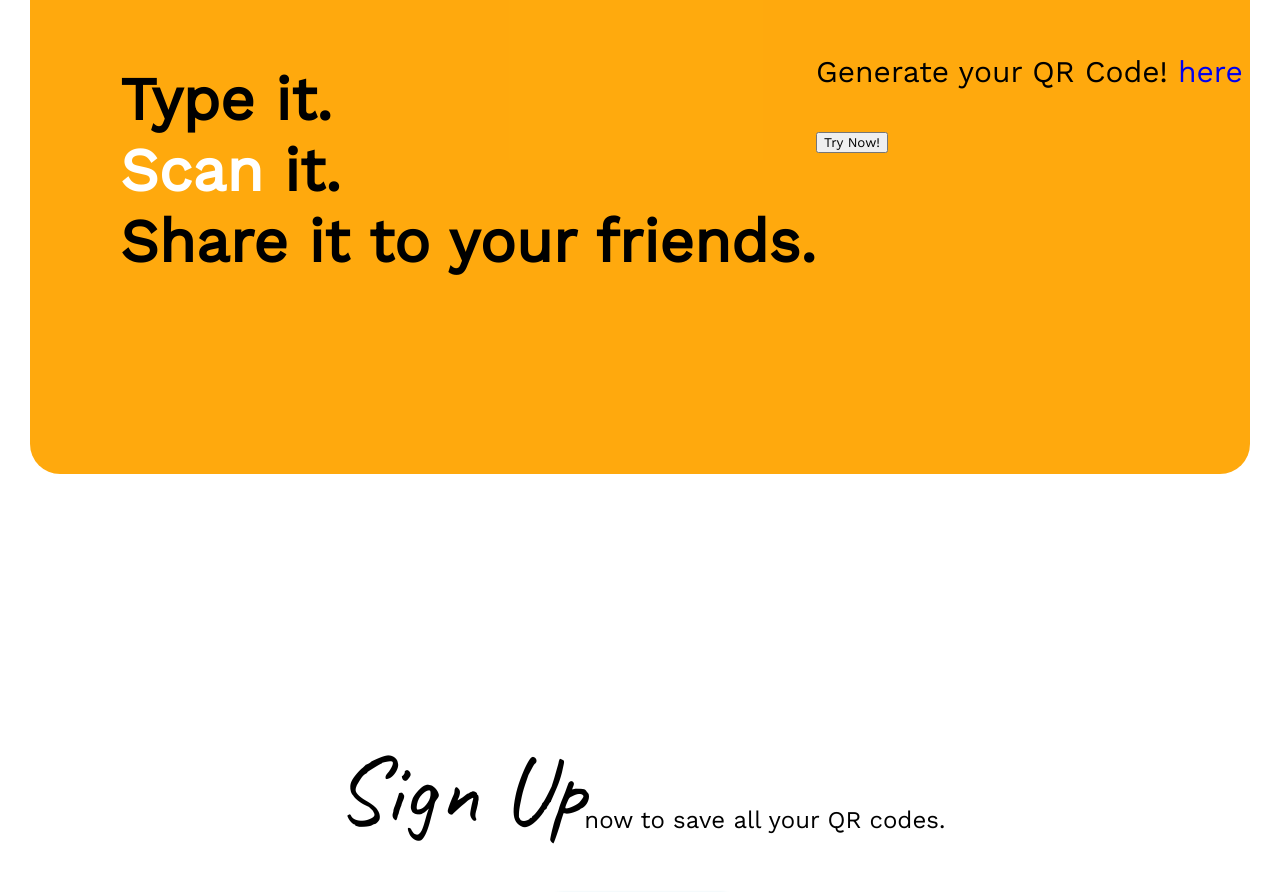
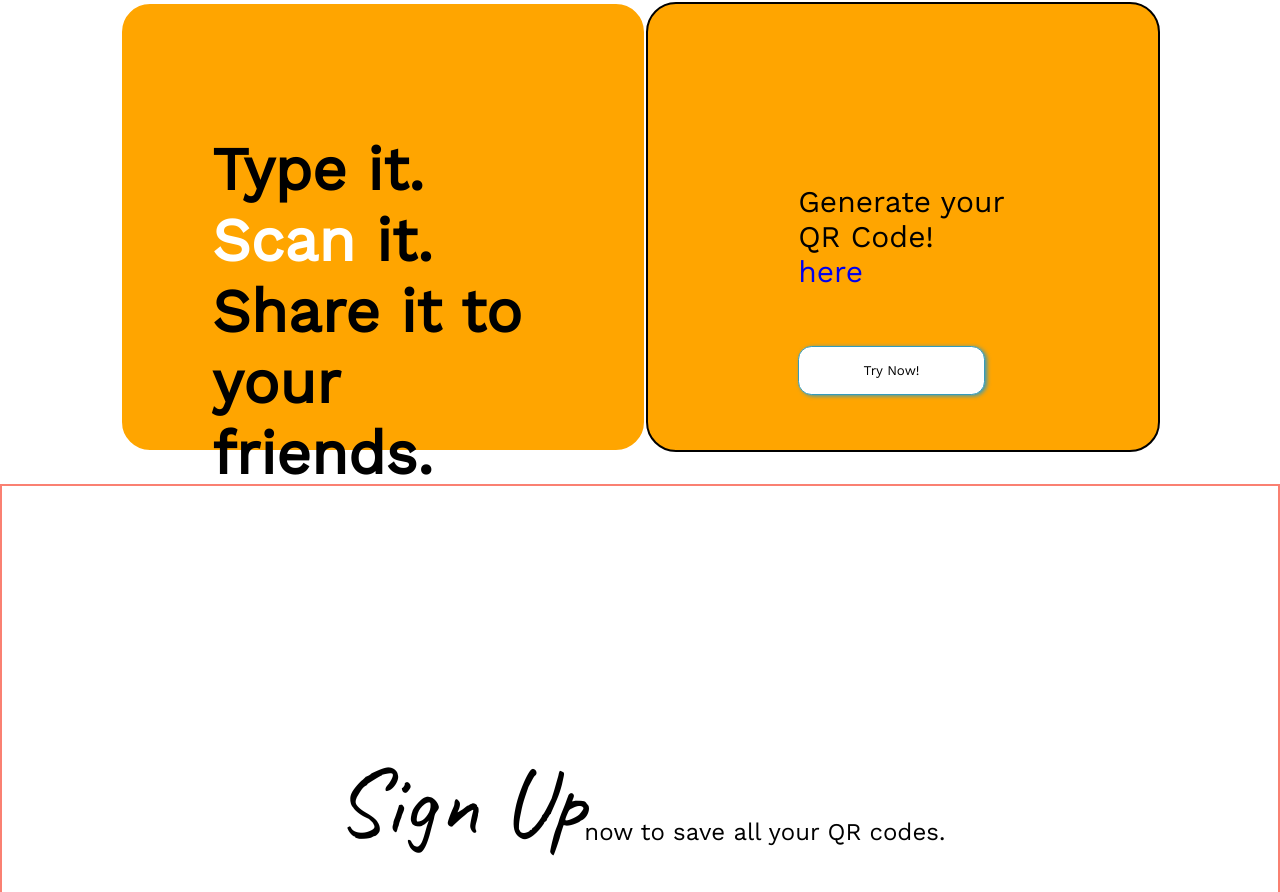
Before and after one commit to omtmana/qrCode, a React (Create React App) app in the folder client/: page / in a window 1280 px wide. Shown: the part 857-1749 px from the top of the page. Built offline with nearby package versions, Linux system fonts and the light colour scheme; no server answers; a web font is replaced by a local one.

Commit message:
Edited home

```diff
--- a/client/src/components/App.js
+++ b/client/src/components/App.js
@@ -13,7 +13,6 @@ import {useState, useEffect} from 'react'
 const App = () => {
   const [user, setUser] = useState([])
   // const [userLinks, setUserLinks] = useState([])
-  const [links, setLinks] = useState([])
 
   console.log("HERE", user)
   useEffect(() => {
@@ -28,12 +27,6 @@ const App = () => {
     })
   }, []);
 
-  useEffect(() => {
-    fetch('/links')
-      .then((res) => res.json())
-      .then((links) => setLinks(links))
-  }, [])
-
   return (
     <div>
       <Layout>
@@ -42,7 +35,7 @@ const App = () => {
           <Route path='/login' element={<Login user={user} setUser={setUser} />}/>
           <Route path='/signup' element={<Signup user={user} setUser={setUser} />}/>
           <Route path='/generator' element={<Generator/>}/>
-          <Route path='/profile' element={<Profile user={user} setUser={setUser} links={links} setLinks={setLinks}/>}/>
+          <Route path='/profile' element={<Profile user={user} setUser={setUser}/>}/>
           <Route path='/layout' element={<Layout user={user} setUser={setUser}/>} />
         </Routes>
       </Layout>
--- a/client/src/components/Generator.js
+++ b/client/src/components/Generator.js
@@ -2,7 +2,7 @@ import QRCode from 'qrcode'
 // import QRCode from 'react-qr-code'
 import { useState, useEffect } from 'react'
 import '../styles/Generator.css'
-import CallingQR from './CallingQR'
+// import CallingQR from './Profile_Components/CallingQR'
 
 const Generator = () => {
    const [url, setUrl] = useState('')
--- a/client/src/components/Home.js
+++ b/client/src/components/Home.js
@@ -16,22 +16,18 @@ const Home = () => {
    return (
       <div className='home'>
          <div className='home-container'>
-            {/* <div className='home-1'> 1 </div>
-            <div className='home-2'> 2 </div>
-            <div className='home-3'> 3 </div> */}
             <div className='home-text'>
                <h1 style={{ fontSize: "9em", fontFamily: "Caveat" }} className='transfer-animation'> Scan Me! </h1>
             </div>
-            {/* <div className='home-4'> 4 </div>
-            <div className='home-5'> 5 </div>
-            <div className='home-6'> 6 </div> */}
          </div>
          <div className='home-container-2'>
+            <div className='home-container-2a'>
             <h1> Type it. <br></br> <span style={{ color: 'white' }}>Scan</span> it.<br></br><span  >Share</span> it to your friends.</h1>
-            <div>
+            </div>
+            <div className='home-container-2b'>
                {/* <img src='QR_code.png' width='250' height='250' className='qrCode' /> */}
                <p> Generate your QR Code! <Link to='/generator' style={{textDecoration:'none'}}> here </Link></p>
-               <button onClick={handleCode}> Try Now! </button>
+               <button onClick={handleCode} className='home-button'> Try Now! </button>
             </div>
          </div>
          <div className='home-button-container'>
--- a/client/src/components/Profile.js
+++ b/client/src/components/Profile.js
@@ -1,7 +1,7 @@
-import ProfileContainer from "./ProfileContainer";
+import ProfileContainer from "./Profile_Components/ProfileContainer";
 import '../styles/Profile.css'
 import { useState, useEffect} from 'react'
-import LinkList from "./LinkList";
+import LinkList from "./Profile_Components/LinkList";
 
 const Profile = ({ user}) => {
    const [title, setTitle] = useState('')
--- a/client/src/components/LinkList.js
+++ b/client/src/components/Profile_Components/LinkList.js
@@ -1,4 +1,4 @@
-import LinkCard from "./LinkCard"
+import LinkCard from "./LinkCard";
 
 const LinkList = ({links}) => {
    return(
--- a/client/src/components/ProfileContainer.js
+++ b/client/src/components/Profile_Components/ProfileContainer.js
@@ -1,4 +1,3 @@
-import '../styles/Profile.css'
 
 const ProfileContainer = ({ user }) => {
    const { name, email} = user
--- a/client/src/styles/Home.css
+++ b/client/src/styles/Home.css
@@ -15,91 +15,50 @@
    /* font-size: 3em; */
 }
 
-.home-container-left {
-   display: flex;
-   flex-wrap: wrap;
-   width: 10em;
-   height: 10em;
-}
-
-.home-1 {
-   border: 2px solid black;
-   height: 10em;
-   width: 10em;
-   order: 1;
-   display: flex;
-   flex-wrap: wrap;
-   background-color: black;
-}
-
-.home-2 {
-   border: 2px solid black;
-   height: 10em;
-   width: 10em;
-   order:1;
-}
-
-.home-3 {
-   border: 2px solid black;
-   height: 10em;
-   width: 10em;
-   order: 1;
-   background-color: black;
-}
-
 .home-text {
    /* border: 2px solid orange; */
    order: 2;
    flex-grow: 5;
-   height: 30em;
+   padding-top: 3em;
+   height: 35em;
 }
 
 .home-container {
    display: flex;
-   /* flex-direction: column; */
-   /* border: 2px solid salmon; */
-   /* height: 30em; */
-   /* width: 30em; */
    justify-content: center;
    position: inherit;
    text-align: center;
 }
 
-.home-4 {
-   border: 2px solid black;
-   height: 10em;
-   width: 10em;
-   order: 3;
-}
-
-.home-5 {
-   border: 2px solid black;
-   height: 10em;
-   width: 10em;
-   order: 3;
-}
-
-.home-6 {
-   border: 2px solid black;
-   height: 10em;
-   width: 10em;
-   order: 3;
-}
-
 .home-container-2 {
    /* border: 15px solid black; */
-   border-radius: 1em;
-   /* width: 93%; */
+   /* border-radius: 1em; */
    position: inherit;
    margin-top: 3em;
    height: 15em;
-   padding-left: 3em;
-   padding-top: 5em;
-   margin-left: 1em;
-   margin-right: 1em;
-   background-color: rgba(255, 165, 0, 0.95);
+   justify-content: space-between;
+   /* padding: 3em; */
+   margin-left: 4em;
+   margin-right: 4em;
+   /* background-color: rgba(255, 165, 0, 0.50); */
    font-size: 30px;
    display:flex;
+}
+
+.home-container-2a {
+   border: 2px solid white;
+   padding: 3em;
+   /* height: 15em; */
+   border-radius: 1em;
+   background-color: rgb(255, 165, 0);
+}
+
+.home-container-2b {
+   border: 2px solid black;
+   border-radius: 1em;
+   /* margin-left: 3em; */
+   padding: 5em;
+   background-color: rgb(255, 165, 0);
 }
 
 .qrCode {
@@ -112,8 +71,8 @@
 
 
 .home-button-container {
-   /* border: 2px solid salmon; */
-   /* margin-top: 2em; */
+   border: 2px solid salmon;
+   margin-top: 2em;
    height: 10em;
    text-align: center;
    padding: 15em;
```
Also changed, not shown: client/src/components/Profile_Components/CallingQR.js (renamed from client/src/components/CallingQR.js), client/src/components/Profile_Components/LinkCard.js (renamed from client/src/components/LinkCard.js), client/src/components/Profile_Components/LinksContainer.js (renamed from client/src/components/LinksContainer.js).
